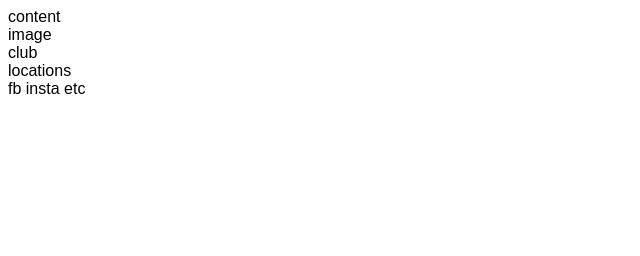
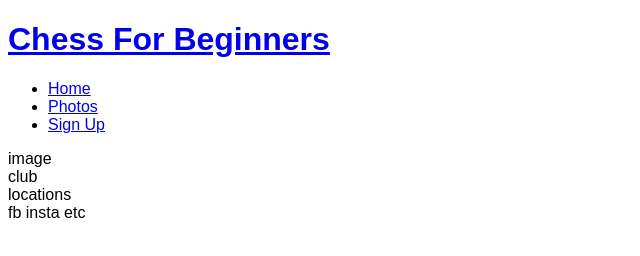
Before and after one commit to Peter121977/Chess-For-Beginners, a plain HTML site: page index.html in a window 1280 px wide. Shown: the whole page, without its empty margins (0-640 px from the left). Drawn offline with Linux system fonts and the light colour scheme.

Commit message:
Add basic header structure

```diff
--- a/index.html
+++ b/index.html
@@ -11,7 +11,25 @@
     <title>Chess For Beginners</title>
 </head>
 <body>
-    <header>content</header>
+    <header>
+        <a href="index.html">
+            <h1>Chess For Beginners</h1>
+        </a>
+
+        <nav>
+            <ul>
+                <li>
+                    <a href="index.html">Home</a>
+                </li>
+                <li>
+                    <a href="#">Photos</a>
+                </li>
+                <li>
+                    <a href="#">Sign Up</a>
+                </li>
+            </ul>
+        </nav>
+    </header>
     <section>image</section>
     <section>club</section>
     <section>locations</section>
```
